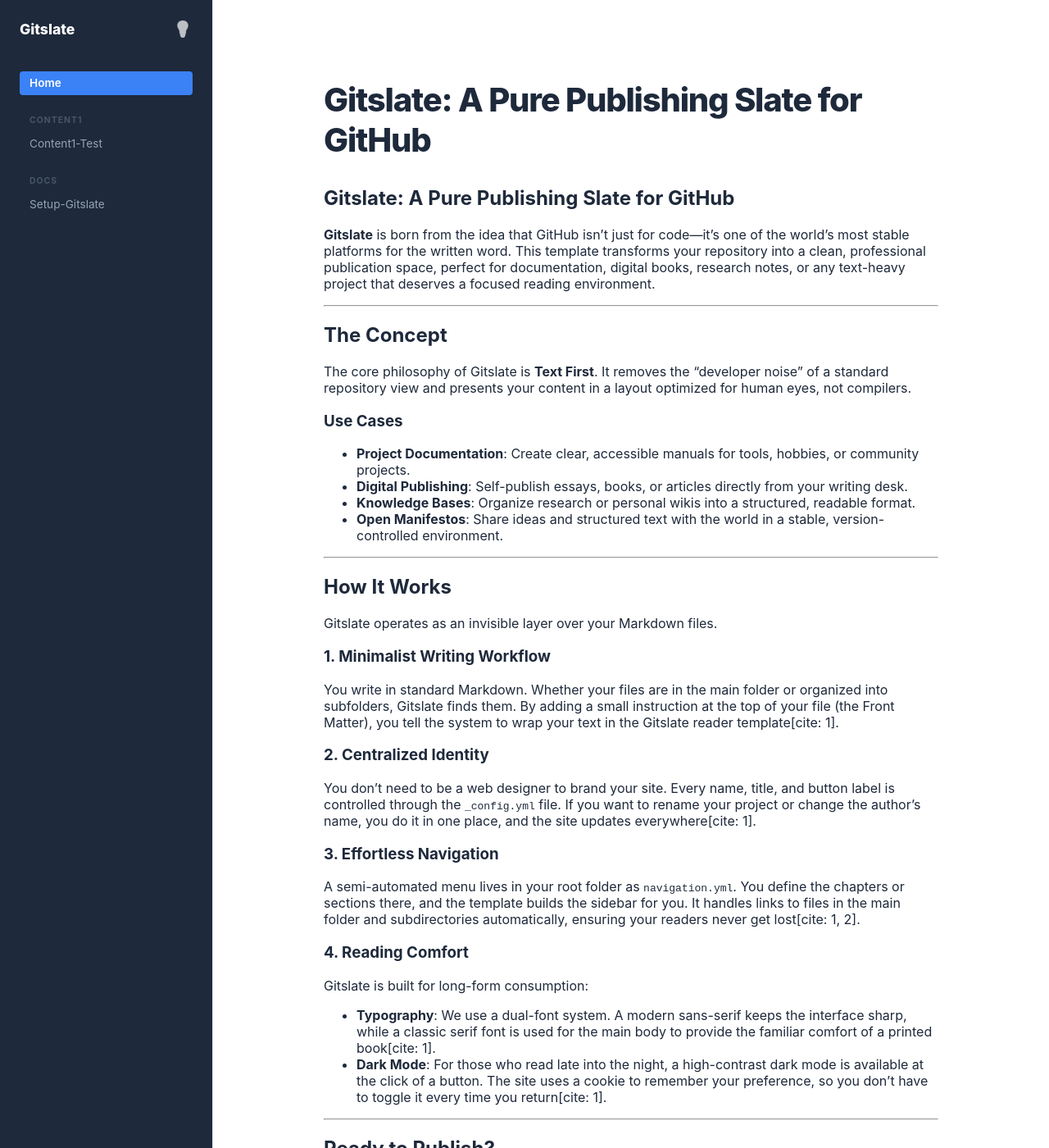
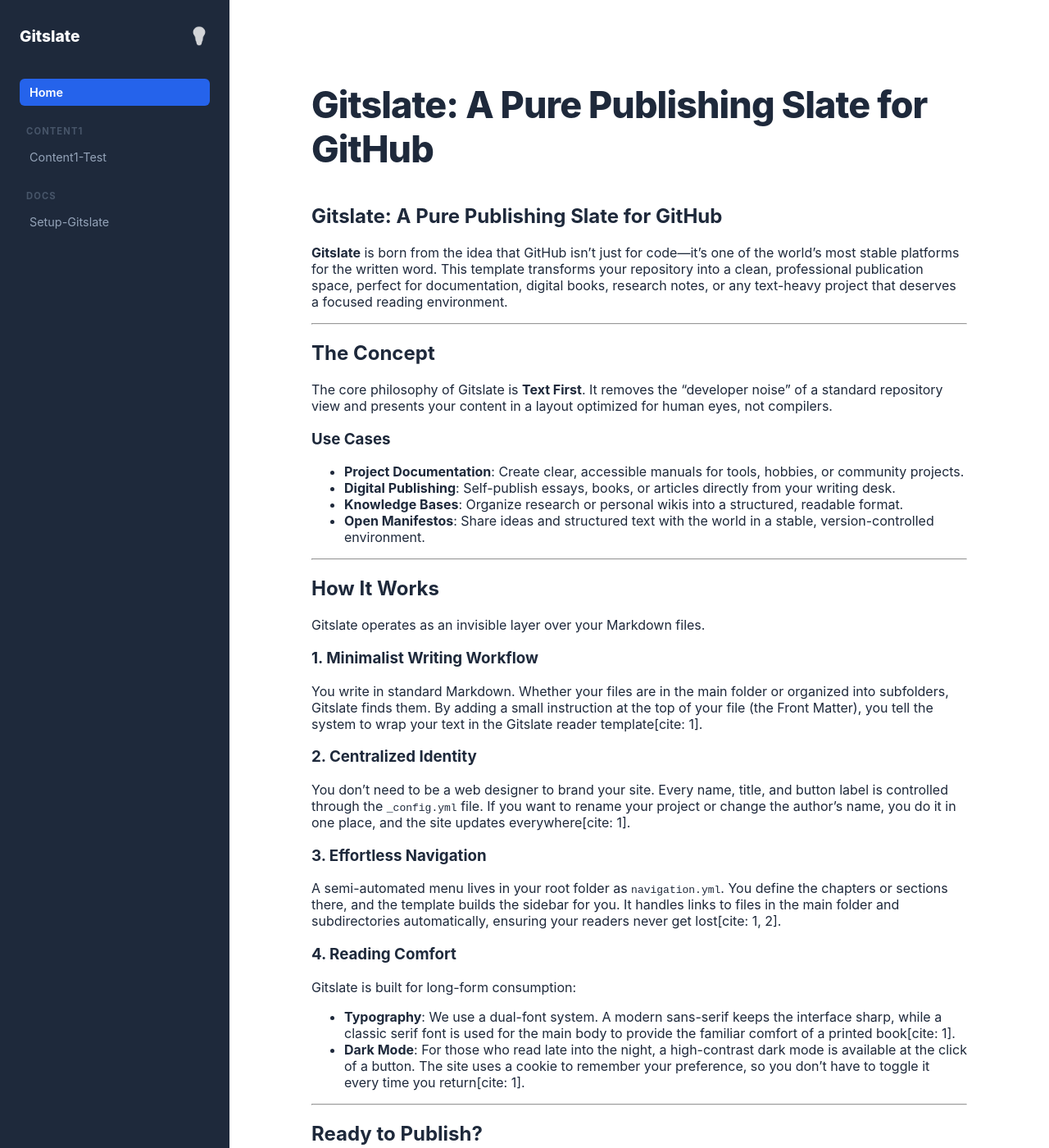
Before and after one commit to texthub/gitslate, a Jekyll site: the page built from index.md, in a window 1280 px wide and 1400 px high. Shown: the whole window at 82% size. Built offline with Jekyll 4.4.1, drawn with Linux system fonts in a browser that asks for light colours.

Commit message:
Update default.html

```diff
--- a/_layouts/default.html
+++ b/_layouts/default.html
@@ -11,9 +11,9 @@
             --text-color: #1e293b;
             --nav-text: #94a3b8;
             --nav-active: #ffffff;
-            --accent-color: #3b82f6;
+            --accent-color: #2563eb;
             --border-color: #e2e8f0;
-            --sidebar-width: 260px;
+            --sidebar-width: 280px;
         }
 
         [data-theme="dark"] {
@@ -29,154 +29,183 @@
             color: var(--text-color);
             font-family: 'Inter', -apple-system, sans-serif;
             display: flex;
+            flex-direction: column;
+            min-height: 100vh;
             transition: background 0.2s;
         }
 
-        /* --- SIDEBAR --- */
-        nav {
+        /* --- DESKTOP SIDEBAR --- */
+        #sidebar {
             position: fixed;
             width: var(--sidebar-width);
             height: 100vh;
             background: var(--sidebar-bg);
             color: var(--nav-text);
-            padding: 1.5rem;
+            padding: 2rem 1.5rem;
             box-sizing: border-box;
             overflow-y: auto;
-            border-right: 1px solid var(--border-color);
             z-index: 1000;
+            transition: transform 0.3s ease;
         }
 
-        .menu-brand {
-            color: #ffffff;
+        .brand-area {
+            color: white;
             font-weight: 800;
-            font-size: 1.1rem;
+            font-size: 1.2rem;
             margin-bottom: 2.5rem;
             display: flex;
+            justify-content: space-between;
             align-items: center;
-            justify-content: space-between;
         }
 
+        /* --- MOBILE HEADER --- */
+        .mobile-nav-bar {
+            display: none;
+            background: var(--sidebar-bg);
+            color: white;
+            padding: 0.75rem 1rem;
+            position: sticky;
+            top: 0;
+            z-index: 2000;
+            justify-content: space-between;
+            align-items: center;
+        }
+
+        @media (max-width: 1024px) {
+            .mobile-nav-bar { display: flex; }
+            #sidebar { transform: translateX(-100%); }
+            body.nav-active #sidebar { transform: translateX(0); }
+            main { margin-left: 0 !important; }
+        }
+
+        /* --- NAVIGATION ELEMENTS --- */
         .menu-list { list-style: none; padding: 0; margin: 0; }
         .menu-link {
             text-decoration: none;
             color: inherit;
             display: block;
-            padding: 0.4rem 0.75rem;
-            border-radius: 4px;
-            font-size: 0.85rem;
-            margin-bottom: 2px;
+            padding: 0.5rem 0.75rem;
+            border-radius: 6px;
+            font-size: 0.9rem;
+            margin-bottom: 4px;
         }
-        .menu-link:hover { color: var(--nav-active); background: rgba(255,255,255,0.05); }
-        .menu-link.active { color: var(--nav-active); background: var(--accent-color); font-weight: 600; }
+        .menu-link:hover { color: white; background: rgba(255,255,255,0.05); }
+        .menu-link.active { color: white; background: var(--accent-color); font-weight: 600; }
 
-        .dir-divider {
-            font-size: 0.65rem;
+        .folder-label {
+            font-size: 0.7rem;
             text-transform: uppercase;
             letter-spacing: 0.1em;
-            margin: 1.5rem 0 0.5rem 0.75rem;
+            margin: 1.5rem 0 0.5rem 0.5rem;
             color: #475569;
             font-weight: bold;
         }
 
-        /* --- THEME TOGGLE (SILHOUETTE) --- */
-        #theme-toggle {
-            cursor: pointer;
+        /* --- THEME TOGGLE (Birne-Silhouette) --- */
+        .theme-toggle-btn {
             background: none;
             border: none;
-            font-size: 1.2rem;
-            /* Erzwingt eine einfache zwei-farb-optik für das Emoji */
-            filter: grayscale(1) brightness(2) contrast(10);
+            cursor: pointer;
+            font-size: 1.3rem;
             padding: 0;
+            filter: grayscale(1) brightness(3); /* Erzwingt Weiß/Grau-Look */
+            opacity: 0.8;
             color: white;
-            opacity: 0.7;
         }
-        #theme-toggle:hover { opacity: 1; }
+        .theme-toggle-btn:hover { opacity: 1; filter: grayscale(1) brightness(5); }
 
-        /* --- MAIN CONTENT --- */
+        /* --- CONTENT AREA --- */
         main {
+            margin-left: var(--sidebar-width);
             flex-grow: 1;
-            margin-left: var(--sidebar-width);
-            padding: 4rem 2rem;
-            min-height: 100vh;
             display: flex;
             flex-direction: column;
             align-items: center;
+            padding: 4rem 2rem;
+            transition: margin 0.3s;
         }
 
-        article { width: 100%; max-width: 750px; flex-grow: 1; }
+        article { width: 100%; max-width: 800px; flex-grow: 1; }
+        .page-header-title { font-size: 2.8rem; font-weight: 800; margin-bottom: 2.5rem; letter-spacing: -0.02em; }
 
-        .entry-title {
-            font-size: 2.5rem;
-            font-weight: 800;
-            margin-bottom: 2rem;
-            color: var(--text-color);
-            letter-spacing: -0.03em;
+        /* --- FOOTER SEKTION --- */
+        .footer-container {
+            width: 100%;
+            max-width: 800px;
+            margin-top: 6rem;
+            border-top: 2px solid var(--border-color);
+            padding-top: 3rem;
         }
 
-        /* --- FOOTER & NAV BUTTONS --- */
-        .site-footer {
-            margin-top: 6rem;
-            width: 100%;
-            max-width: 750px;
+        .nav-controls {
+            display: grid;
+            grid-template-columns: 1fr 1fr;
+            gap: 1.5rem;
+            margin-bottom: 4rem;
         }
 
-        .page-nav {
-            display: grid;
-            grid-template-columns: 1fr 1fr;
-            gap: 1rem;
-            margin-bottom: 3rem;
-        }
-
-        .nav-btn {
+        .nav-item-btn {
             display: flex;
             align-items: center;
-            padding: 0.8rem 1rem;
+            padding: 1rem;
             border: 1px solid var(--border-color);
-            border-radius: 8px;
+            border-radius: 10px;
             text-decoration: none;
             color: var(--text-color);
-            font-size: 0.85rem;
-            background: rgba(0,0,0,0.01);
+            background: rgba(0,0,0,0.02);
+            font-size: 0.9rem;
             transition: all 0.2s;
         }
-        .nav-btn:hover { border-color: var(--accent-color); background: white; box-shadow: 0 2px 8px rgba(0,0,0,0.05); }
-        .nav-btn.next { justify-content: flex-end; }
-        .nav-arrow { font-size: 1rem; font-weight: bold; }
+        .nav-item-btn:hover { border-color: var(--accent-color); background: var(--bg-color); box-shadow: 0 4px 12px rgba(0,0,0,0.05); }
+        .nav-item-btn.next { justify-content: flex-end; text-align: right; }
+        .arrow { font-weight: bold; font-size: 1.1rem; }
 
-        .footer-bottom {
-            border-top: 1px solid var(--border-color);
+        .meta-footer {
             padding: 2rem 0 4rem 0;
             display: flex;
             justify-content: space-between;
-            font-size: 0.75rem;
+            font-size: 0.8rem;
             color: #64748b;
         }
 
-        @media (max-width: 1024px) {
-            nav { display: none; } /* Mobile Logik hier vereinfacht */
-            main { margin-left: 0; padding: 2rem 1rem; }
+        /* Overlay für Mobile */
+        #nav-overlay {
+            position: fixed;
+            inset: 0;
+            background: rgba(0,0,0,0.5);
+            display: none;
+            z-index: 900;
         }
+        body.nav-active #nav-overlay { display: block; }
     </style>
 </head>
 <body id="body-tag">
 
-    {% assign all_pages = site.pages | where_exp: "p", "p.nav_order != nil" | sort: "nav_order" %}
+    {% assign sorted_pages = site.pages | where_exp: "p", "p.nav_order != nil" | sort: "nav_order" %}
 
-    <nav>
-        <div class="menu-brand">
+    <header class="mobile-nav-bar">
+        <button onclick="document.getElementById('body-tag').classList.toggle('nav-active')" style="background:none; border:none; color:white; font-size:1.5rem;">☰</button>
+        <span style="font-weight: bold;">{{ site.title }}</span>
+        <button class="theme-toggle-btn" onclick="toggleTheme()">💡</button>
+    </header>
+
+    <div id="nav-overlay" onclick="document.getElementById('body-tag').classList.remove('nav-active')"></div>
+
+    <nav id="sidebar">
+        <div class="brand-area">
             <span>{{ site.title }}</span>
-            <button id="theme-toggle" onclick="toggleTheme()">💡</button>
+            <button class="theme-toggle-btn" onclick="toggleTheme()">💡</button>
         </div>
 
         <ul class="menu-list">
-            {% assign last_dir = "" %}
-            {% for p in all_pages %}
+            {% assign last_directory = "" %}
+            {% for p in sorted_pages %}
                 {% assign parts = p.url | split: "/" %}
-                {% assign current_dir = parts[1] %}
+                {% assign current_directory = parts[1] %}
 
-                {% if current_dir != last_dir and current_dir != nil %}
-                    <li class="dir-divider">{{ current_dir | replace: "-", " " }}</li>
-                    {% assign last_dir = current_dir %}
+                {% if current_directory != last_directory and current_directory != nil %}
+                    <li class="folder-label">{{ current_directory | replace: "-", " " }}</li>
+                    {% assign last_directory = current_directory %}
                 {% endif %}
 
                 <li class="menu-item">
@@ -190,41 +219,48 @@
 
     <main>
         <article>
-            <h1 class="entry-title">{{ page.title }}</h1>
+            {% if page.title %}
+                <h1 class="page-header-title">{{ page.title }}</h1>
+            {% endif %}
 
-            <div class="content-body">
+            <div class="main-content">
                 {{ content }}
             </div>
         </article>
 
-        <footer class="site-footer">
-            <div class="page-nav">
-                {% for item in all_pages %}
+        <footer class="footer-container">
+            <div class="nav-controls">
+                {% for item in sorted_pages %}
                     {% if item.url == page.url %}
                         {% assign idx = forloop.index0 %}
                         {% assign prev_idx = idx | minus: 1 %}
                         {% assign next_idx = idx | plus: 1 %}
 
                         {% if prev_idx >= 0 %}
-                            <a href="{{ all_pages[prev_idx].url | relative_url }}" class="nav-btn">
-                                <span class="nav-arrow">←</span>
-                                <span style="margin-left: 0.7rem;">{{ all_pages[prev_idx].menu_title | default: all_pages[prev_idx].title }}</span>
+                            <a href="{{ sorted_pages[prev_idx].url | relative_url }}" class="nav-item-btn">
+                                <span class="arrow">←</span>
+                                <span style="margin-left: 0.8rem;">{{ sorted_pages[prev_idx].menu_title | default: sorted_pages[prev_idx].title }}</span>
                             </a>
                         {% else %}<div></div>{% endif %}
 
-                        {% if next_idx < all_pages.size %}
-                            <a href="{{ all_pages[next_idx].url | relative_url }}" class="nav-btn next">
-                                <span style="margin-right: 0.7rem;">{{ all_pages[next_idx].menu_title | default: all_pages[next_idx].title }}</span>
-                                <span class="nav-arrow">→</span>
+                        {% if next_idx < sorted_pages.size %}
+                            <a href="{{ sorted_pages[next_idx].url | relative_url }}" class="nav-item-btn next">
+                                <span style="margin-right: 0.8rem;">{{ sorted_pages[next_idx].menu_title | default: sorted_pages[next_idx].title }}</span>
+                                <span class="arrow">→</span>
                             </a>
                         {% endif %}
                     {% endif %}
                 {% endfor %}
             </div>
 
-            <div class="footer-bottom">
+            <div class="meta-footer">
                 <div>
-                    <strong>Zuletzt aktualisiert:</strong> {{ page.date | date: "%d.%m.%Y" }}
+                    <strong>Zuletzt aktualisiert:</strong>
+                    {% if page.last_modified_at %}
+                        {{ page.last_modified_at | date: "%d.%m.%Y" }}
+                    {% else %}
+                        {{ page.date | date: "%d.%m.%Y" }}
+                    {% endif %}
                 </div>
                 <div>
                     &copy; {{ site.time | date: "%Y" }} {{ site.author | default: site.title }}
@@ -236,10 +272,12 @@
     <script>
         function toggleTheme() {
             const body = document.getElementById('body-tag');
-            const next = body.getAttribute('data-theme') === 'dark' ? 'light' : 'dark';
+            const current = body.getAttribute('data-theme');
+            const next = current === 'dark' ? 'light' : 'dark';
             body.setAttribute('data-theme', next);
             localStorage.setItem('theme', next);
         }
+
         const savedTheme = localStorage.getItem('theme') || 'light';
         document.getElementById('body-tag').setAttribute('data-theme', savedTheme);
     </script>
```
